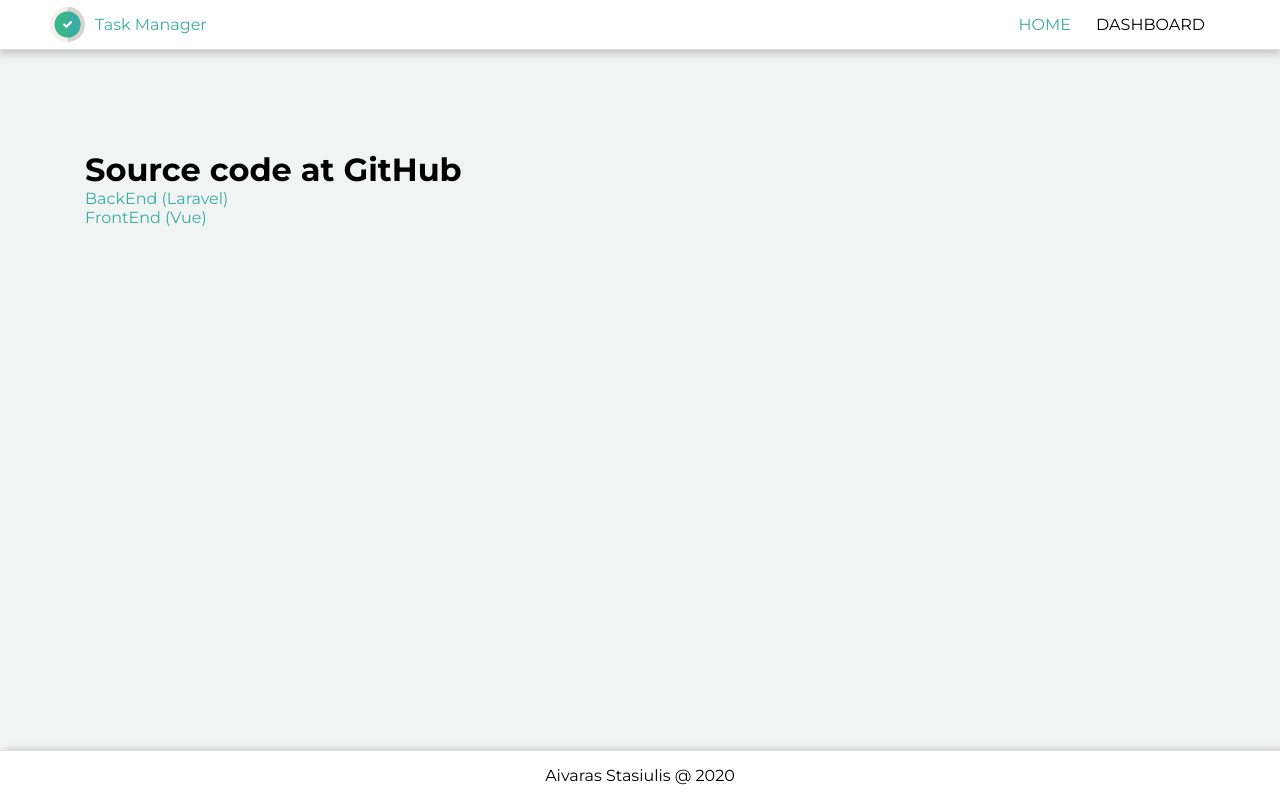
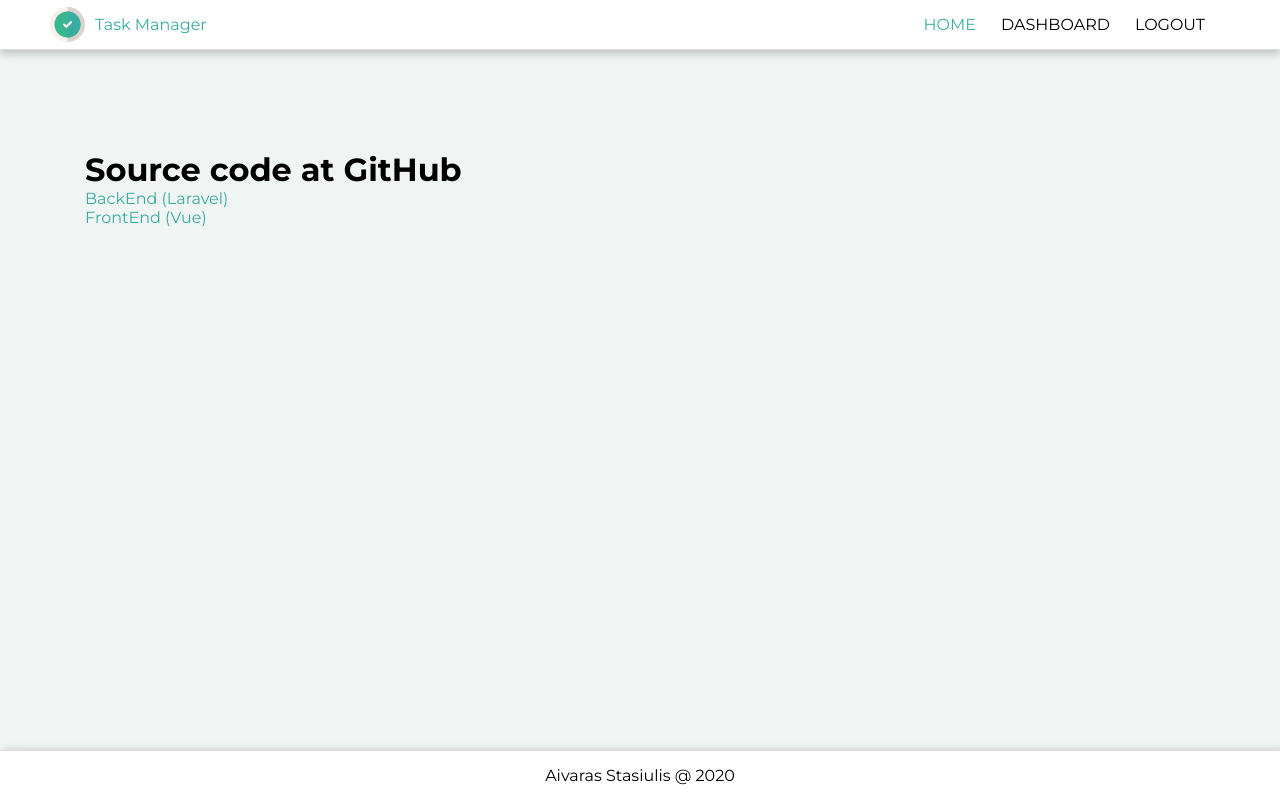
Before and after one commit to AivaraST/scoding-todo-vue, a Vue app: page / in a window 1280 px wide. Built offline with nearby package versions, Linux system fonts and the light colour scheme; no server answers; sample sign-in values are in the browser's storage.

Commit message:
Updated auth service

```diff
--- a/src/components/Shared/Navigation.vue
+++ b/src/components/Shared/Navigation.vue
@@ -50,7 +50,7 @@
             >Admin</router-link
           >
         </li>
-        <li class="navigation__list-item" v-if="user.admin">
+        <li class="navigation__list-item">
           <router-link :to="{ name: 'Logout' }" class="navigation__link"
             >Logout</router-link
           >
--- a/src/router/index.js
+++ b/src/router/index.js
@@ -58,7 +58,8 @@ const routes = [
     name: "AdminPage",
     component: AdminPage,
     meta: {
-      requiredAuthorization: true
+      requiredAuthorization: true,
+      requiredRoles: "admin"
     },
     children: [
       {
@@ -66,7 +67,8 @@ const routes = [
         name: "AdminDashboard",
         component: AdminDashboard,
         meta: {
-          requiredAuthorization: true
+          requiredAuthorization: true,
+          requiredRoles: "admin"
         }
       },
       {
@@ -74,7 +76,8 @@ const routes = [
         name: "AdminUserAdd",
         component: AdminUserAdd,
         meta: {
-          requiredAuthorization: true
+          requiredAuthorization: true,
+          requiredRoles: "admin"
         }
       },
       {
@@ -82,7 +85,8 @@ const routes = [
         name: "AdminUserEdit",
         component: AdminUserEdit,
         meta: {
-          requiredAuthorization: true
+          requiredAuthorization: true,
+          requiredRoles: "admin"
         }
       },
       {
@@ -90,7 +94,8 @@ const routes = [
         name: "AdminTaskAdd",
         component: AdminTaskAdd,
         meta: {
-          requiredAuthorization: true
+          requiredAuthorization: true,
+          requiredRoles: "admin"
         }
       },
       {
@@ -98,7 +103,8 @@ const routes = [
         name: "AdminTaskEdit",
         component: AdminTaskEdit,
         meta: {
-          requiredAuthorization: true
+          requiredAuthorization: true,
+          requiredRoles: "admin"
         }
       }
     ]
--- a/src/services/auth.js
+++ b/src/services/auth.js
@@ -1,5 +1,6 @@
 import axios from "axios";
 import store from "@/store";
+import router from "../router";
 
 const AuthServices = {
   authUnauthorized() {
@@ -25,6 +26,11 @@ const AuthServices = {
         if (statusCode === 401) {
           store.dispatch("auth/logout");
         }
+
+        if (statusCode === 403) {
+          router.push({ name: "Home" });
+        }
+
         return Promise.reject(error);
       }
     );
@@ -33,30 +39,30 @@ const AuthServices = {
   authRouteMiddleware(router) {
     router.beforeEach((to, from, next) => {
       const requiredAuthorization = to.meta.requiredAuthorization;
+      const requiredRoles = to.meta.requiredRoles;
+      const authenticated = store.getters["auth/authenticated"];
 
-      if (!store.getters["auth/authenticated"]) {
+      if (!authenticated) {
         store
           .dispatch("auth/attempt")
           .then(() => {
-            const authenticated = store.getters["auth/authenticated"];
+            const admin = store.getters["auth/user"].admin;
 
-            if (requiredAuthorization === false && authenticated) {
+            if (requiredAuthorization === false) {
               return next({ name: "Home" });
             }
 
-            if (requiredAuthorization && !authenticated) {
+            if (requiredRoles && requiredRoles === "admin" && !admin) {
+              return next({ name: "Home" });
+            }
+          })
+          .catch(() => {
+            if (requiredAuthorization === true) {
               return next({ name: "Login" });
             }
-
-            next();
-          })
-          .catch(next());
-      } else {
-        if (requiredAuthorization === false) {
-          return next({ name: "Home" });
-        }
-        next();
+          });
       }
+      next();
     });
   }
 };
--- a/src/store/auth.js
+++ b/src/store/auth.js
@@ -120,6 +120,7 @@ export default {
         })
         .catch(() => {
           dispatch("logout");
+          throw "Auth failed";
         });
     },
 
```
